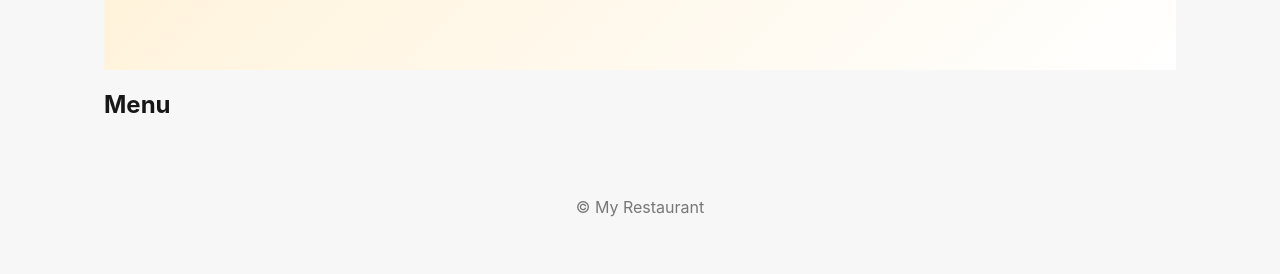
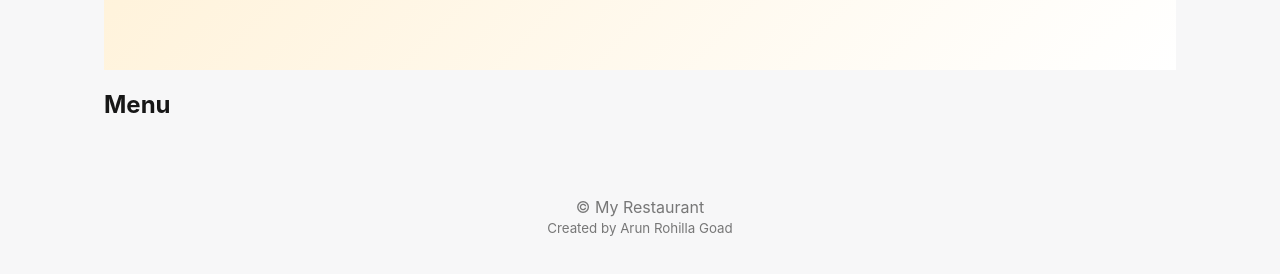
Before and after one commit to Arun282/Resturent, a website: page index.html in a window 1280 px wide. Shown: the part 264-538 px from the top of the page. Drawn offline with Linux system fonts and the light colour scheme; no server answers.

Commit message:
Add creator credit to footer

```diff
--- a/index.html
+++ b/index.html
@@ -7,4 +7,4 @@
 <div id="customerModal" class="modal"><div class="box"><button class="close" onclick="closeModals()">×</button><div id="customerContent"></div></div></div><div id="cartModal" class="modal"><div class="box"><button class="close" onclick="closeModals()">×</button><h2>Your Cart</h2><div id="cartItems"></div><div class="total">Total: ₹<span id="cartTotal">0</span></div><button class="primary" onclick="checkout()">Place Order</button></div></div>
 <div id="checkoutModal" class="modal"><div class="box"><button class="close" onclick="closeModals()">×</button><h2>Checkout</h2><form onsubmit="placeOrder(event)"><input id="customerName" required placeholder="Name"><input id="customerPhone" required placeholder="Mobile number" inputmode="tel"><textarea id="customerAddress" required placeholder="Delivery address"></textarea><label>Payment</label><select><option>Cash on Delivery</option></select><button class="primary">Submit Order</button></form></div></div>
 <div id="profileModal" class="modal"><div class="box profile-box"><button class="close" onclick="closeModals()">×</button><h2>📦 Track Order</h2><p>Order ID डालकर अपना order track करें.</p><input id="profilePhone" inputmode="numeric" placeholder="Order ID"><button class="primary" onclick="loadProfile()">Track Order</button><div id="profileOrders"></div></div></div><div id="adminModal" class="modal admin-modal"><div class="admin-box"><button class="close" onclick="closeModals()">×</button><div id="adminContent"><h2>Admin Login</h2><form onsubmit="adminLogin(event)"><input id="adminUser" required placeholder="Username"><input id="adminPass" required type="password" placeholder="Password"><button class="primary">Login</button></form></div></div></div>
-<footer>© <span id="year"></span> <span id="footerName">My Restaurant</span></footer><script src="script.js?v=20260929customer1"></script></body></html>
+<footer>© <span id="year"></span> <span id="footerName">My Restaurant</span><br><small>Created by Arun Rohilla Goad</small></footer><script src="script.js?v=20260929customer1"></script></body></html>
```
